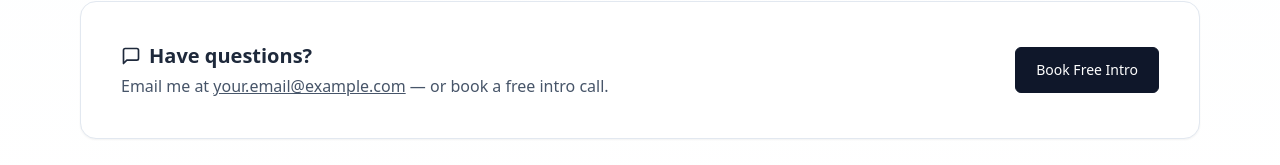
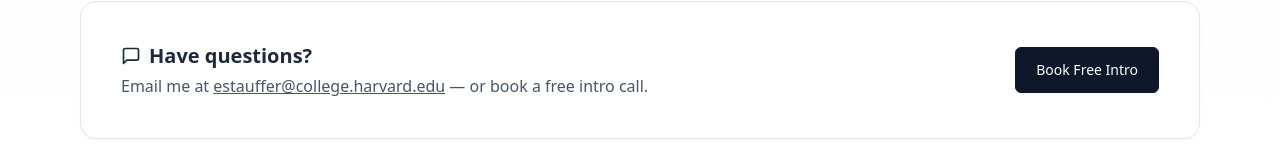
Before and after one commit to estauf/sat-tutoring-site, a Next.js app: page / in a window 1280 px wide. Shown: the part 2028-2193 px from the top of the page. Built offline with nearby package versions, Linux system fonts and the light colour scheme.

Commit message:
Update page.jsx

```diff
--- a/app/page.jsx
+++ b/app/page.jsx
@@ -7,8 +7,8 @@ import { Badge } from "@/components/ui/badge";
 import { CheckCircle, BookOpen, Clock, GraduationCap, Star, ShieldCheck, Sparkles, MessageSquare } from "lucide-react";
 import "./globals.css";
 
-const CALENDLY_LINK = "https://calendly.com/your-handle/30min";
-const CONTACT_EMAIL = "your.email@example.com";
+const CALENDLY_LINK = "https://calendly.com/estauffer-college";
+const CONTACT_EMAIL = "estauffer@college.harvard.edu";
 
 export default function SATLanding() {
   return (
```
